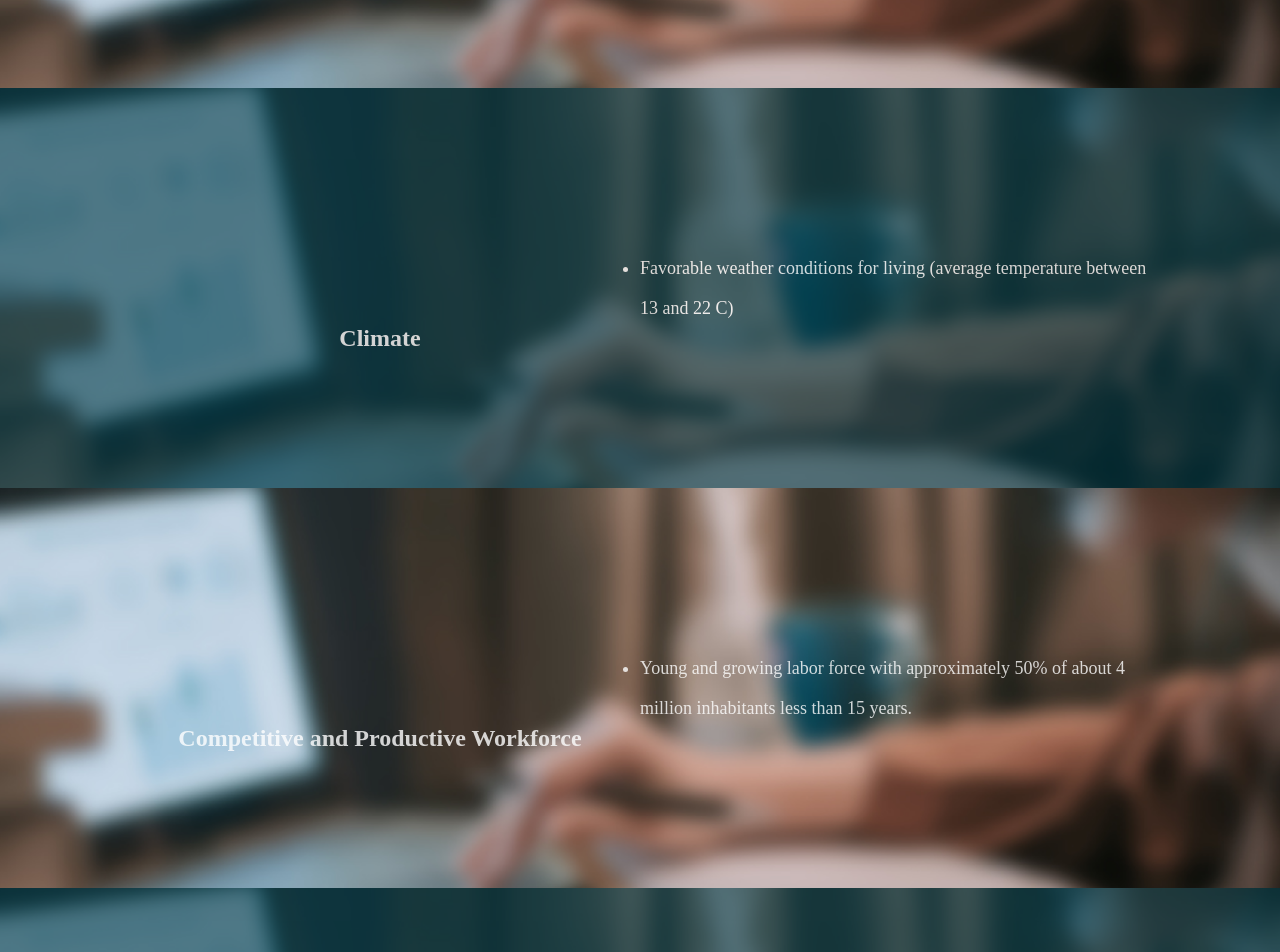
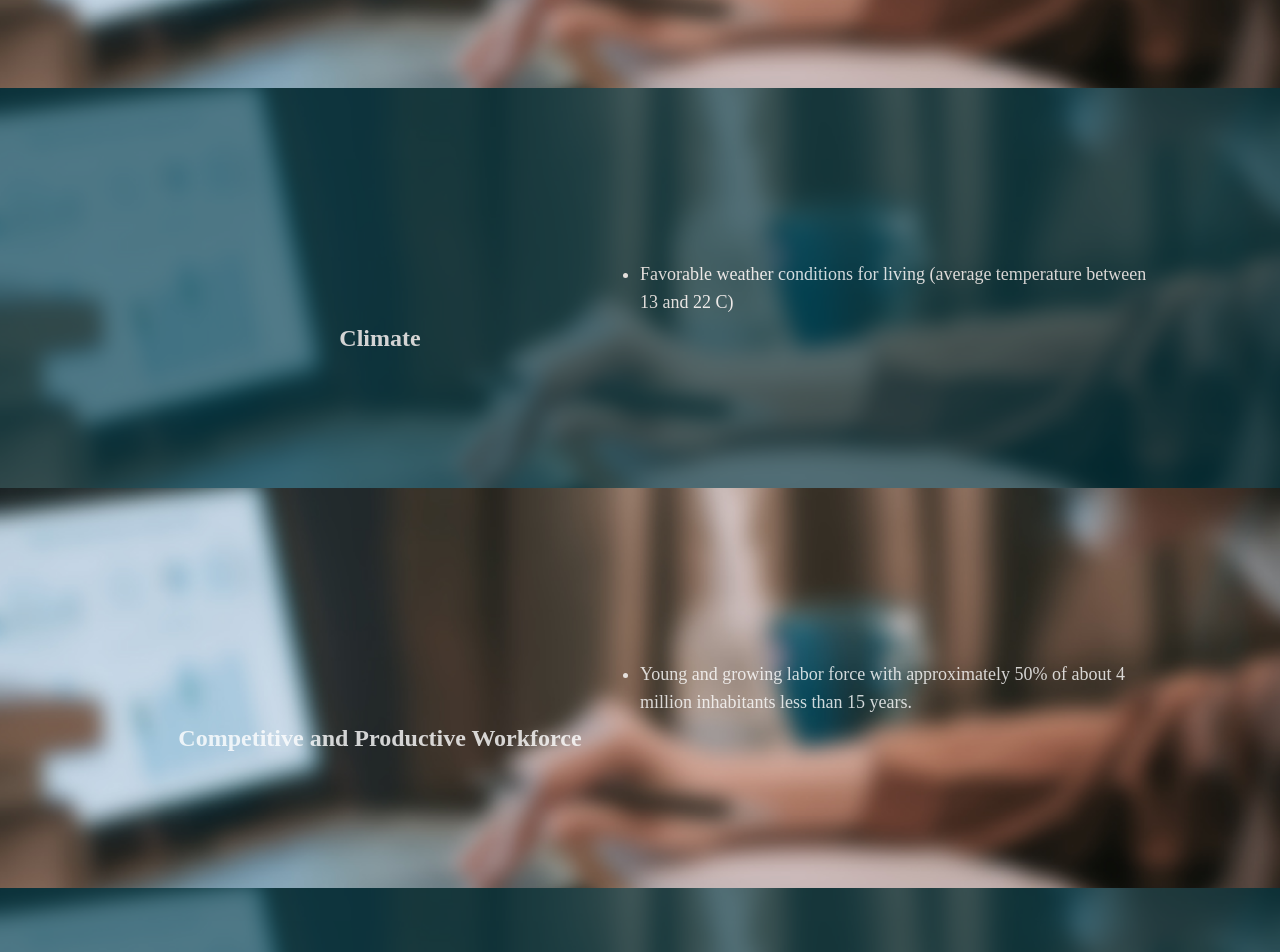
Before and after one commit to nHubNg/opengovapp, a React (Create React App) app: page /invest in a window 1280 px wide. Shown: the part 1620-2572 px from the top of the page. Built offline with nearby package versions, Linux system fonts and the light colour scheme; some icons are missing.

Commit message:
made fixes in the investor's highlight page

```diff
--- a/src/pages/Invest.jsx
+++ b/src/pages/Invest.jsx
@@ -178,7 +178,7 @@ const Invest = () => {
                       </h2>
                     </div>
 
-                    <ul className="flex flex-col items-start justify-center list-disc text-lg leading-10">
+                    <ul className="flex flex-col items-start justify-center list-disc text-lg leading-7">
                       {item.itemList.map((list) => (
                         <li key={list.id}>{list.name}</li>
                       ))}
@@ -204,7 +204,7 @@ const Invest = () => {
                         {item.header}
                       </h2>
                     </div>
-                    <ul className="flex flex-col items-start justify-center list-disc text-lg leading-10">
+                    <ul className="flex flex-col items-start justify-center list-disc text-lg leading-7">
                       {item.itemList.map((list) => (
                         <li key={list.id}>{list.name}</li>
                       ))}
```
